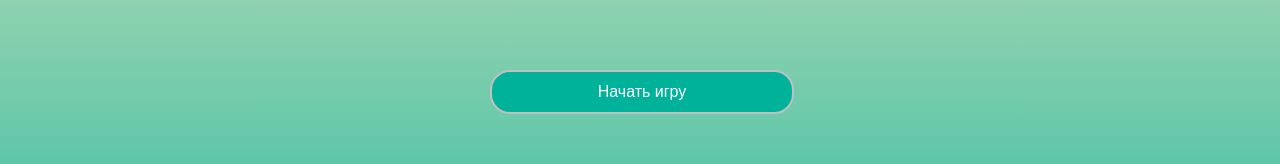
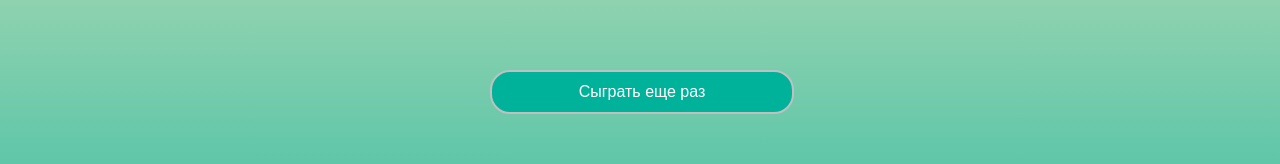
Before and after one commit to AlekseyMolchanov/MemoryCardGame, a React (Create React App) app: page / in a window 1280 px wide. Shown: the part 310-474 px from the top of the page. Built offline with nearby package versions, Linux system fonts and the light colour scheme.

Commit message:
Стартовый экран

```diff
--- a/src/components/App.jsx
+++ b/src/components/App.jsx
@@ -15,7 +15,7 @@ class App extends Component {
   render() {
     return (
       <div className="app">
-        <Splash>
+        <Splash caption="Начать игру!">
           <Cards width={GAME_WIDTH} height={GAME_HEIGHT} />
         </Splash>
       </div>
--- a/src/components/Splash.jsx
+++ b/src/components/Splash.jsx
@@ -8,20 +8,22 @@ class Splash extends React.Component {
   };
 
   render() {
-    if (this.props.start) return this.props.children;
+    let { caption, children, start } = this.props;
+    if (start) return children;
     return (
       <div>
         <div className="start" onClick={this.start_game}>
-          Начать игру
+          {caption}
         </div>
       </div>
     );
   }
 }
-const mapStateToProps = state => {
+const mapStateToProps = (state, props) => {
   let { start } = state.game;
-
+  console.log(props);
   return {
+    caption: "Сыграть еще раз",
     start
   };
 };
```
